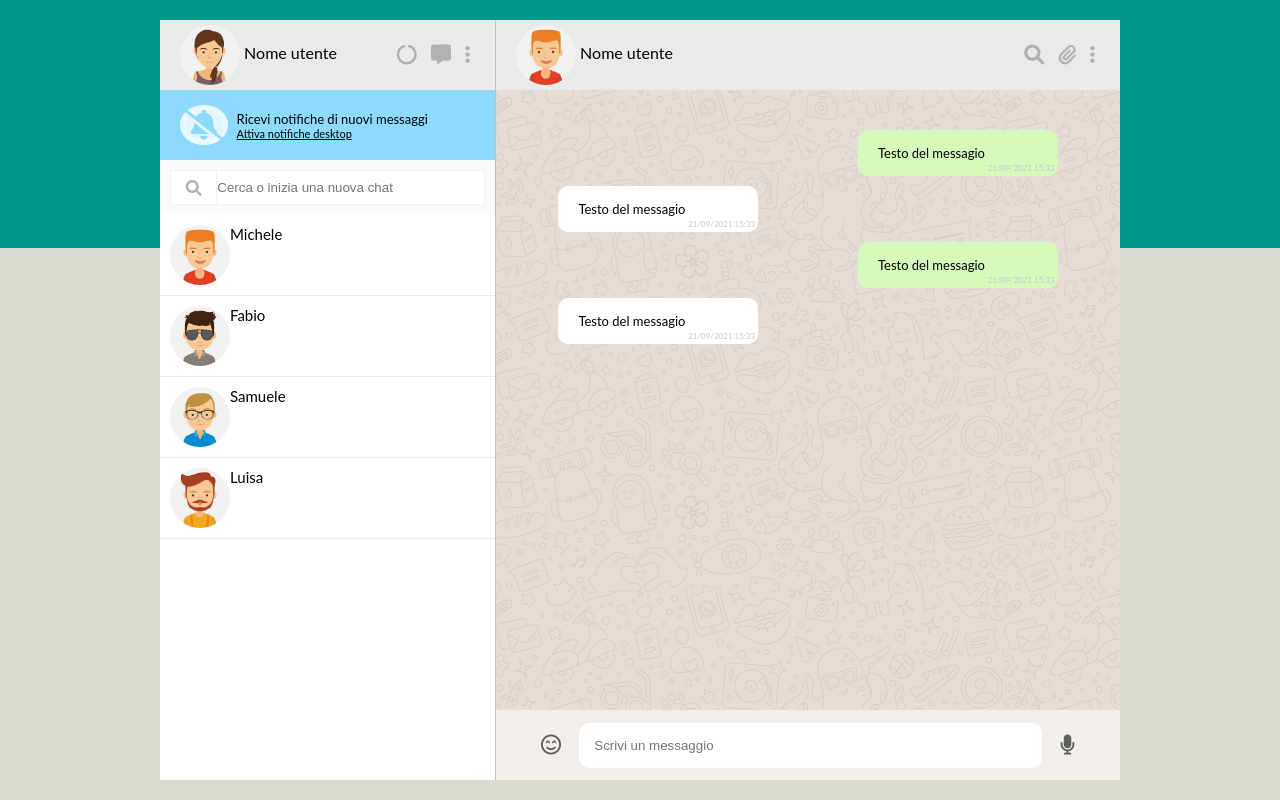
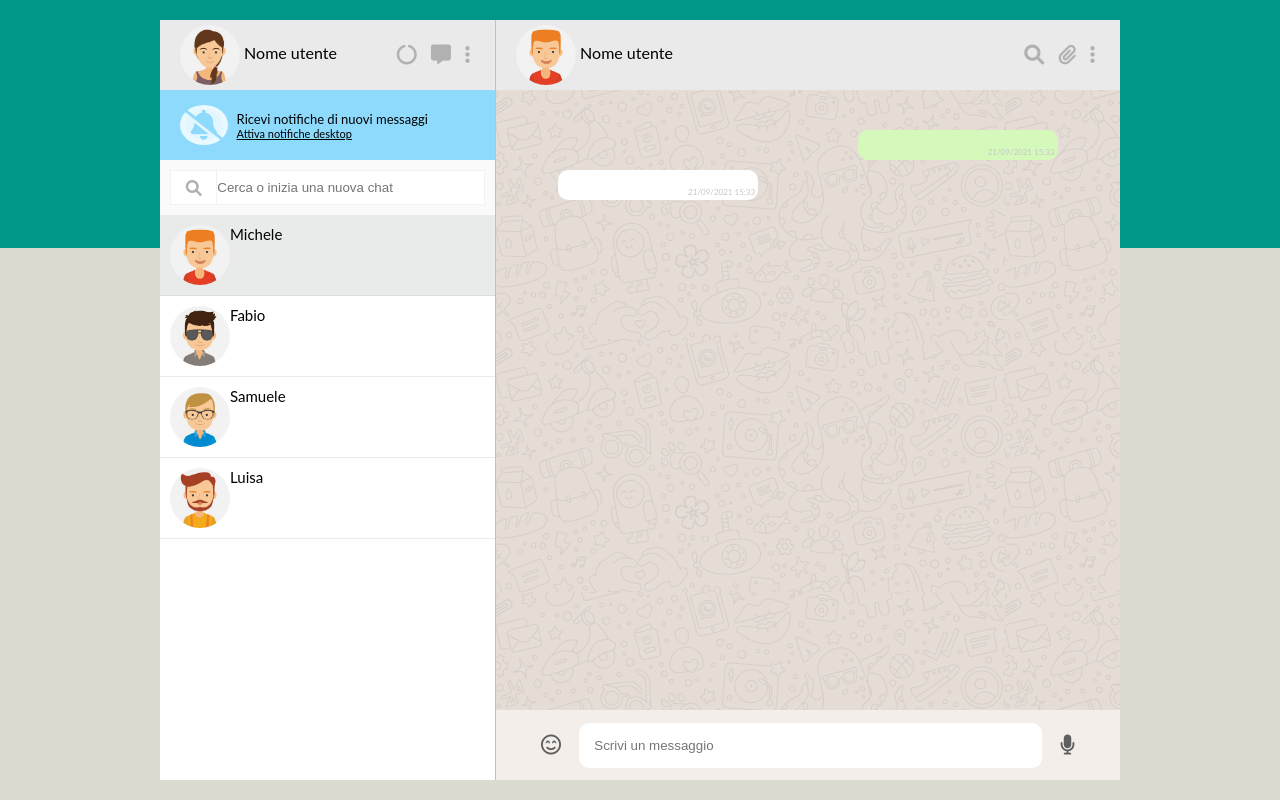
Before and after one commit to mariklim/vue-boolzapp, a plain HTML site: page index.html in a window 1280 px wide. Drawn offline with nearby package versions, Linux system fonts and the light colour scheme.

```diff
--- a/css/style.css
+++ b/css/style.css
@@ -160,7 +160,7 @@
     width: 40%;
     position: relative;
     background-color: #d5f9ba;
-    padding: 15px 20px;
+    padding: .9375rem 1.25rem;
     border-radius: 10px;
     font-size: 13px;
     margin-bottom: 10px;
--- a/index.html
+++ b/index.html
@@ -51,10 +51,10 @@
                     <!-- all contacts -->
                     <div class="contacts">
                         <ul>
-                            <li v-for = "contact in contacts">
+                            <li v-for = "(contact, index) in contacts" :key="index" @click="currentChat(index)":class="indexContact == index ? 'current-chat' : null">
                                 <div class="contact">
                                     <div class="user-avatar">
-                                        <img :src="contact.avatar" alt="avatar 1">
+                                        <img :src="contact.avatar" :alt="contact.name">
                                     </div>
                                     <span>{{contact.name}}</span>
                                 </div>
@@ -90,10 +90,10 @@
                 </div>
 
                 <!-- Middle per chat -->
-                <div class="chat">
+                <div class="chat" >
                     <div class="container-right">
                         <div class="sent-message">
-                            Testo del messagio
+                            <!-- Testo del messagio -->
                             <div class="time-message">
                                 21/09/2021 15:33
                             </div>
@@ -101,25 +101,12 @@
 
 
                         <div class="receved-message">
-                            Testo del messagio
+                            <!-- Testo del messagio -->
                             <div class="time-message">
                                 21/09/2021 15:33
                             </div>
                         </div>
 
-                        <div class="sent-message">
-                            Testo del messagio
-                            <div class="time-message">
-                                21/09/2021 15:33
-                            </div>
-                        </div>
-
-                        <div class="receved-message">
-                            Testo del messagio
-                            <div class="time-message">
-                                21/09/2021 15:33
-                            </div>
-                        </div>
 
 
 
--- a/js/script.js
+++ b/js/script.js
@@ -82,6 +82,12 @@ var app = new Vue({
 					}
 				],
 			},
-		]
-	}
+		],
+		indexContact: 0,
+	},
+	methods:{
+		currentChat: function(currentIndex){
+			this.indexContact = currentIndex;
+		}
+	},
   })
```
